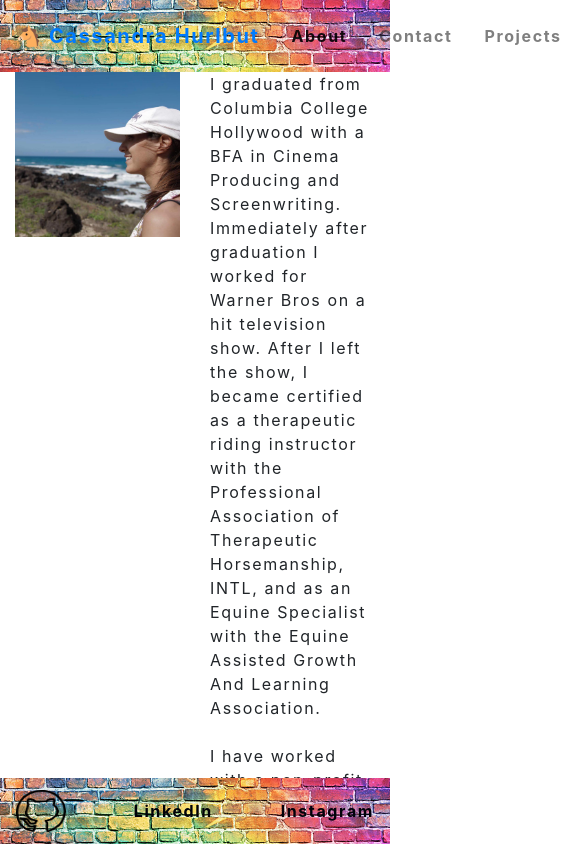
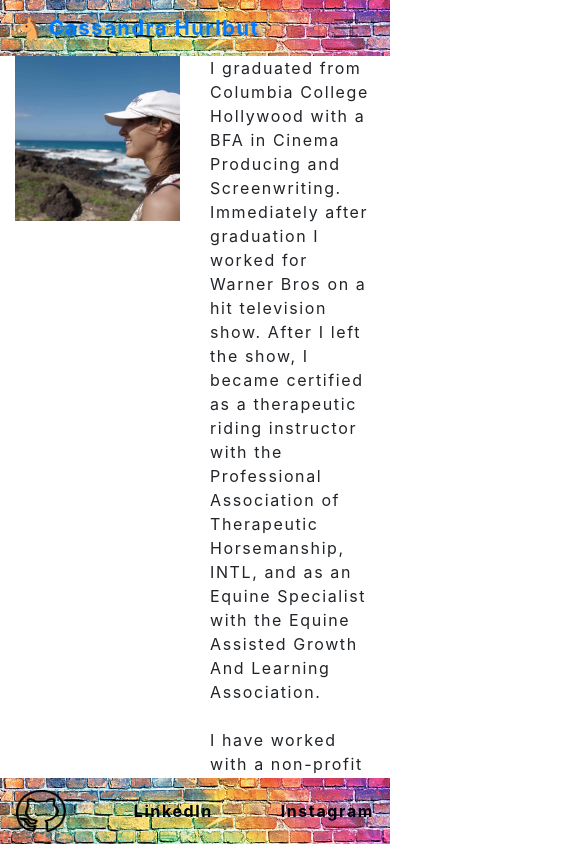
Before and after one commit to clhurlbut/React-Portfolio, a React (Create React App) app: page / in a window 390 px wide. Shown: the top 844 px of the page, 585 px wide, since content can reach past the window. Built offline with nearby package versions, Linux system fonts and the light colour scheme.

Commit message:
updating the background and responsiveness to header

```diff
--- a/src/components/Navigation/index.js
+++ b/src/components/Navigation/index.js
@@ -1,17 +1,22 @@
 import React from 'react';
 import Navbar from 'react-bootstrap/Navbar';
 import Nav from 'react-bootstrap/Nav';
+import Container from 'react-bootstrap/Container';
 
 
 function Navigation(props) {
     const tabs = ['About', 'Contact', 'Projects', 'Resume'];
     return (
-        <Navbar id="responsive-navbar-nav" className="header">
+        <Navbar expand="md" className="header">
+            <Container>
                 <Navbar.Brand><a href={'/React-Portfolio'}>🐴 Cassandra Hurlbut</a></Navbar.Brand>
+
                 <Navbar.Toggle aria-controls="responsive-navbar-nav" />
                 <Navbar.Collapse id="responsive-navbar-nav">
+
                     <Nav className="mr-auto">
                         {tabs.map(tab => (
+
                             <Nav.Link key={tab}>
                                 <a
                                     href={'#' + tab.toLowerCase()}
@@ -27,6 +32,7 @@
                         ))}
                     </Nav>
                 </Navbar.Collapse>
+            </Container>
         </Navbar>
     );
 }
--- a/src/components/Pages/Resume/index.js
+++ b/src/components/Pages/Resume/index.js
@@ -6,7 +6,7 @@
 
 function Resume() {
     return (
-        <Container fluid>
+        <Container fluid="md">
             <Row id='Resume'>
                 <Col className="tech-skills">
 
@@ -42,19 +42,15 @@
                     </ul>
                 </Col>
                 <Col className="addl-skills">
-                    <div> <h2><a href={resume} download="CLHurlbutResume.pdf"> Download Resume </a></h2></div>
+                    <div className="download-resume-div"> <h2><a className="download-resume-a" href={resume} download="CLHurlbutResume.pdf"> Download Resume </a></h2></div>
 
 
                     <h2><strong>Additional Skills</strong></h2>
                     <ul>
-                        <li>Managerial Skills</li>
                         <li>Constant Contact and DonorPerfect Database Management</li>
                         <li>Social Media Management</li>
-                        <li>FinalCut Pro, full Adobe Creative Suite</li>
-
+                        <li>Microsoft Office, G-Suite, FinalCut Pro, Adobe Creative Suite</li>
                     </ul>
-
-
                 </Col>
 
 
--- a/src/index.css
+++ b/src/index.css
@@ -6,6 +6,7 @@
   margin: 0 auto;
   max-width: 90%;
   padding: 50px 30px;
+  background-color: blanchedalmond;
 }
 
 :root {
@@ -29,7 +30,6 @@
   line-height: 1.5;
   font-size: 18px;
   letter-spacing: 0.1em;
-  background: var(--darker);
   color: var(--lighter);
   font-family: 'Nexa Demo', bold;
 }
```
Lines whose indentation alone changed are shown as unchanged.
